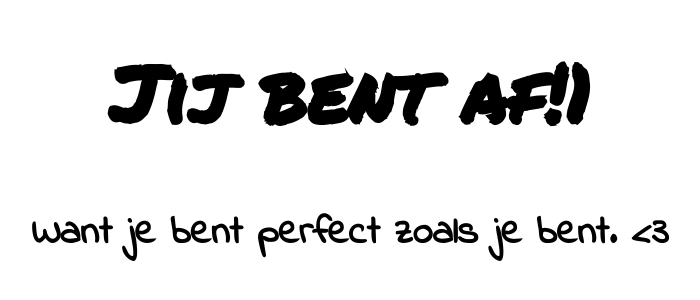
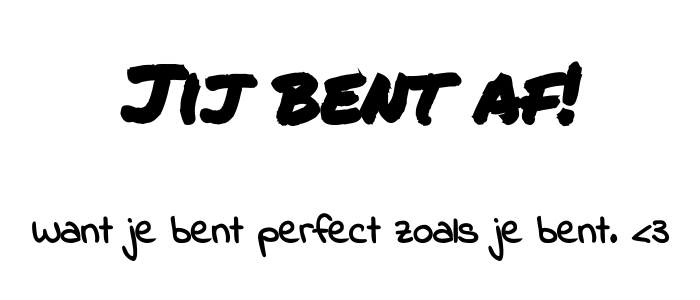
Before and after one commit to Memains/jijbentaf.nl, a plain HTML site: page index.html in a window 1280 px wide. Shown: the part 166-466 px from the top of the page, without its empty margins (290-990 px from the left). Drawn offline with Linux system fonts and the light colour scheme.

Commit message:
test succeeded

```diff
--- a/index.html
+++ b/index.html
@@ -23,7 +23,7 @@
 	</style>
 </head>
 <body>
-	<h1>Jij bent af!1</h1>
+	<h1>Jij bent af!</h1>
 	<h2>Want je bent perfect zoals je bent. &lt;3 </h2>
 </body>
 </html>
```
